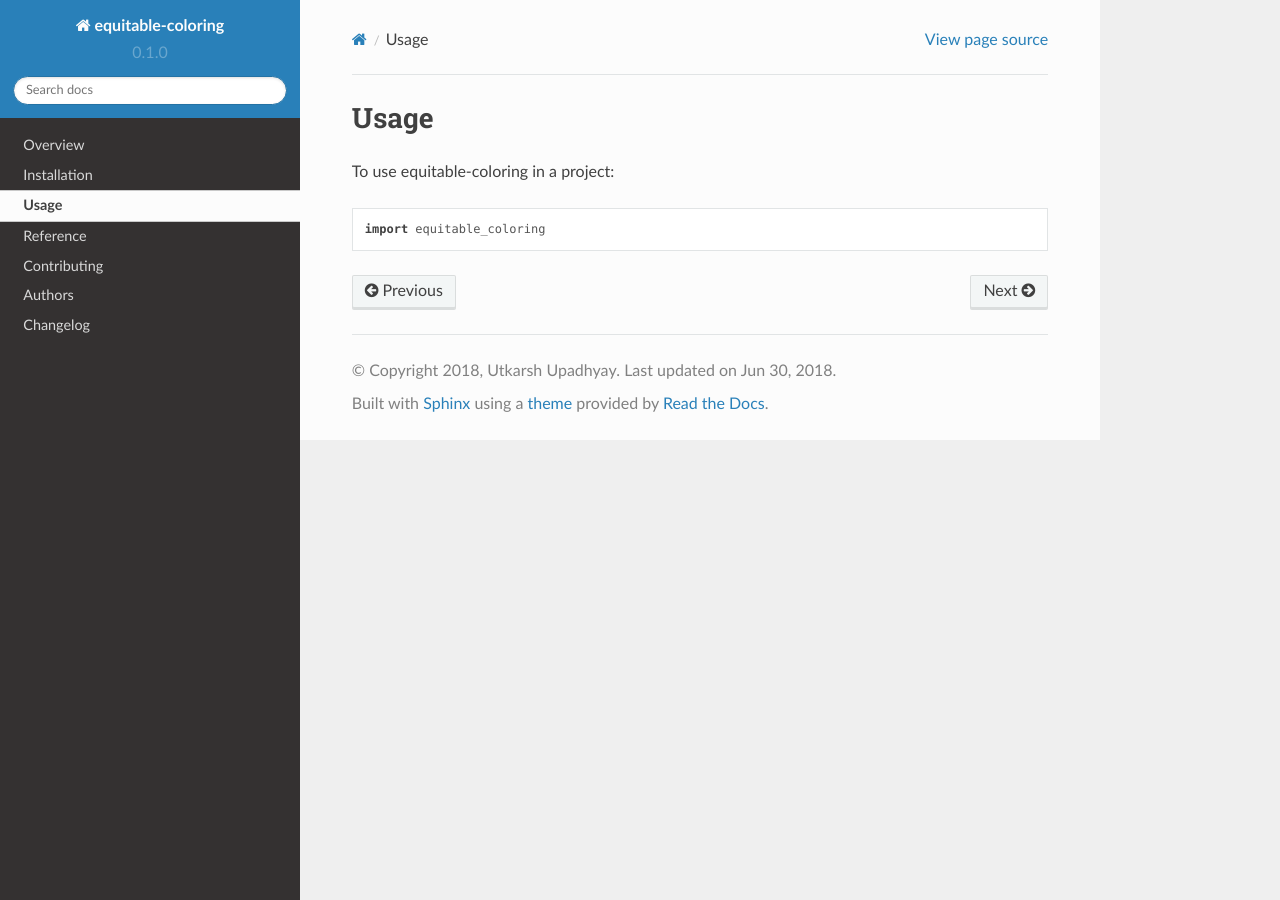
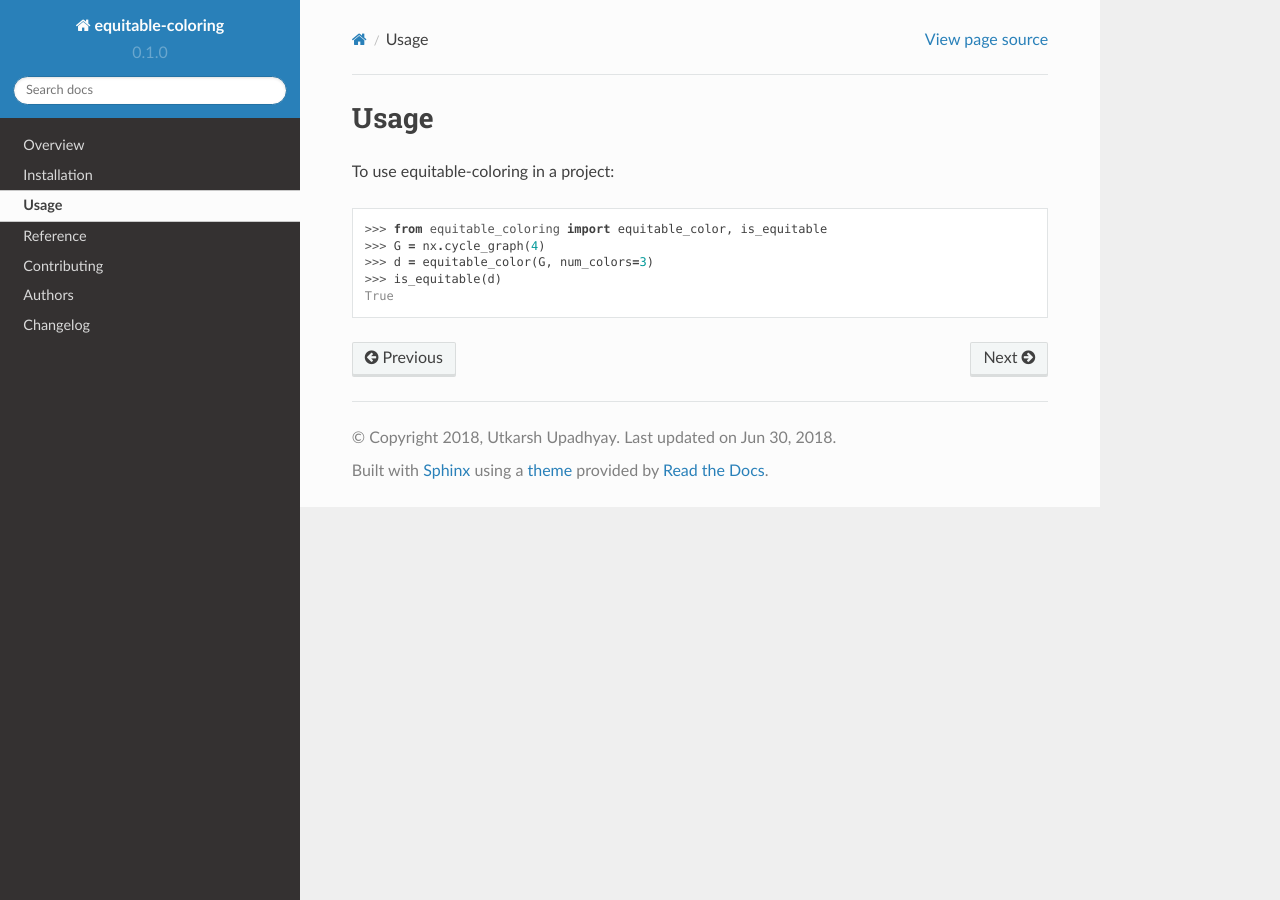
Before and after one commit to musically-ut/equitable-coloring, a Sphinx documentation site: the page built from docs/usage.rst, in a window 1280 px wide. Built offline with Sphinx 7.4.7 and the Read the Docs theme 2.0.0, drawn with Linux system fonts in a browser that asks for light colours.

Commit message:
Update usage instructions in docs.

```diff
--- a/docs/usage.rst
+++ b/docs/usage.rst
@@ -4,4 +4,8 @@ Usage
 
 To use equitable-coloring in a project::
 
-	import equitable_coloring
+        >>> from equitable_coloring import equitable_color, is_equitable
+        >>> G = nx.cycle_graph(4)
+        >>> d = equitable_color(G, num_colors=3)
+        >>> is_equitable(d)
+        True
```
